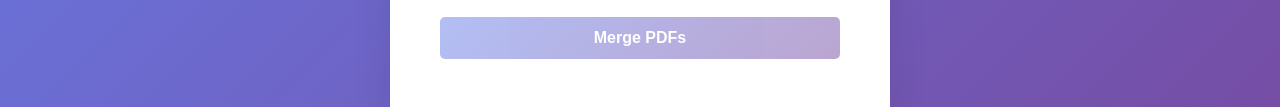
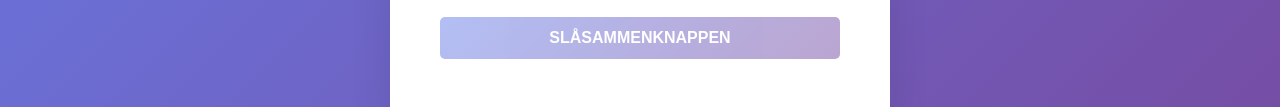
Before and after one commit to jonasscheie/jonasscheie.github.io, a plain HTML site: page index.html in a window 1280 px wide. Shown: the part 594-701 px from the top of the page. Drawn offline with Linux system fonts and the light colour scheme.

Commit message:
Update homepage

```diff
--- a/index.html
+++ b/index.html
@@ -178,7 +178,7 @@
 
             <div class="file-list" id="fileList" style="display: none;"></div>
 
-            <button class="merge-button" id="mergeButton" disabled>Merge PDFs</button>
+            <button class="merge-button" id="mergeButton" disabled>SLÅSAMMENKNAPPEN</button>
             <div class="status" id="status"></div>
         </div>
     </div>
```
